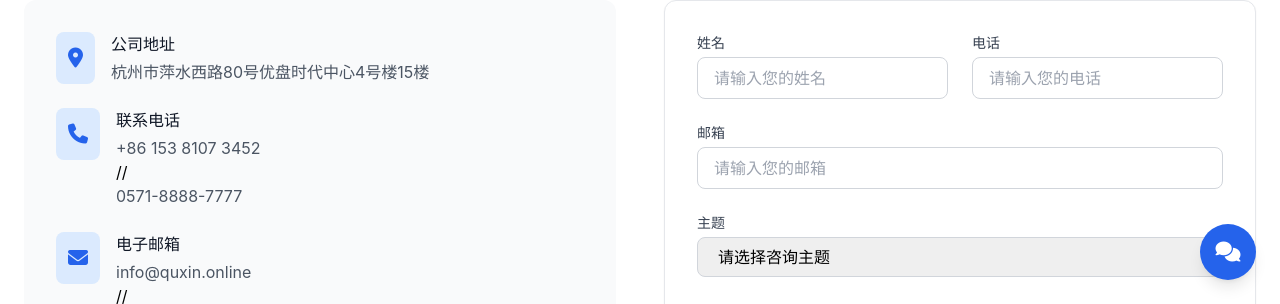
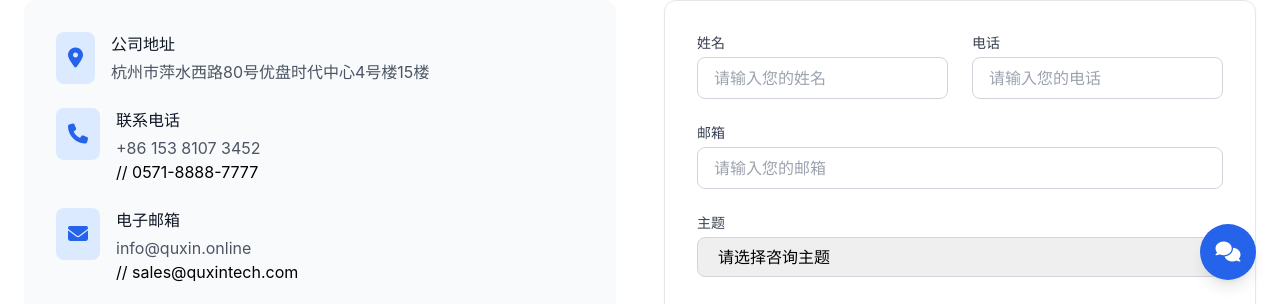
Before and after one commit to idhz/quxin, a React (Vite) app: page /contact in a window 1280 px wide. Shown: the part 496-800 px from the top of the page. Built offline with nearby package versions, Linux system fonts and the light colour scheme.

Commit message:
Add files via upload

```diff
--- a/src/pages/Contact.tsx
+++ b/src/pages/Contact.tsx
@@ -74,7 +74,7 @@ export default function Contact() {
                     <div>
                      <h3 className="font-semibold text-gray-900 mb-1">联系电话</h3>
                      <p className="text-gray-600">+86 153 8107 3452</p>
-                     // <p className="text-gray-600">0571-8888-7777</p>
+                     // 0571-8888-7777
                     </div>
                   </div>
 
@@ -85,7 +85,7 @@ export default function Contact() {
                     <div>
                      <h3 className="font-semibold text-gray-900 mb-1">电子邮箱</h3>
                      <p className="text-gray-600">info@quxin.online</p>
-                     // <p className="text-gray-600">sales@quxintech.com</p>
+                     // sales@quxintech.com
                     </div>
                   </div>
 
```
